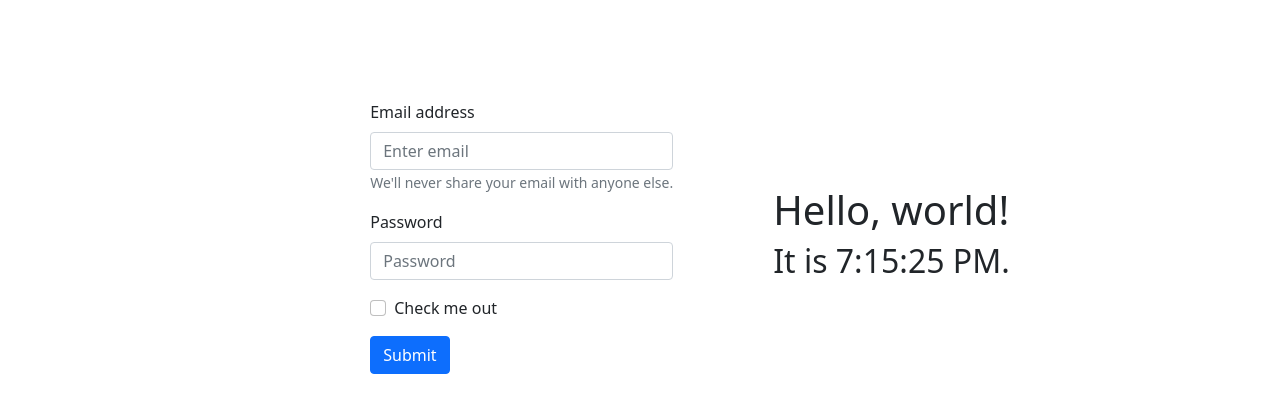
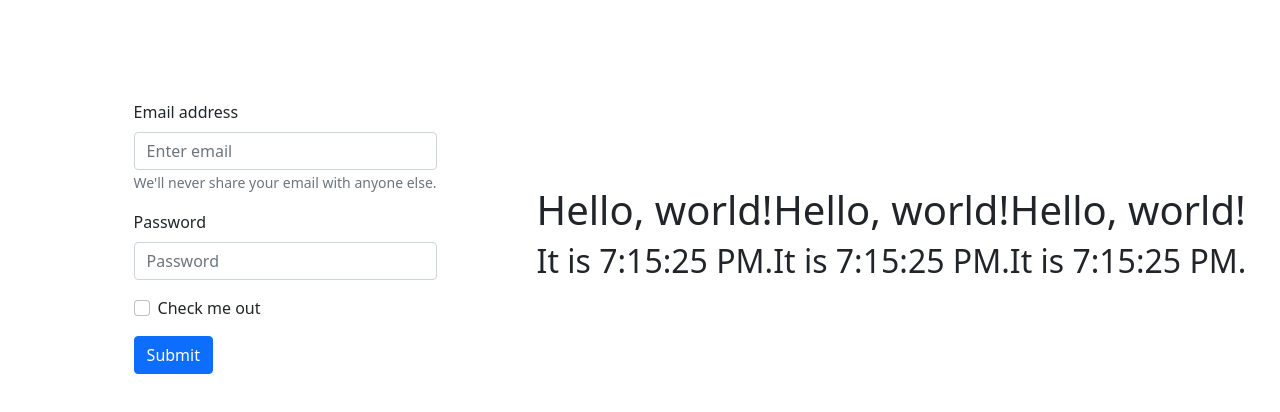
Before and after one commit to pedroluiznogueira/react-main-concepts, a React (Create React App) app: page / in a window 1280 px wide. Shown: the top 412 px of the page. Built offline with nearby package versions, Linux system fonts and the light colour scheme.

Commit message:
We can use three different Clock components, each one with it's own state being settled

```diff
--- a/src/App.js
+++ b/src/App.js
@@ -11,6 +11,8 @@ function App() {
     <div className="form-container">
       <Login />
       <Clock />
+      <Clock />
+      <Clock />
     </div>
   );
 }
--- a/src/components/Clock.js
+++ b/src/components/Clock.js
@@ -2,6 +2,7 @@ import React from 'react';
 import ReactDOM from 'react-dom';
 
 class Clock extends React.Component {
+
   constructor(props) {
     super(props);
     this.state = {date: new Date()};
```
